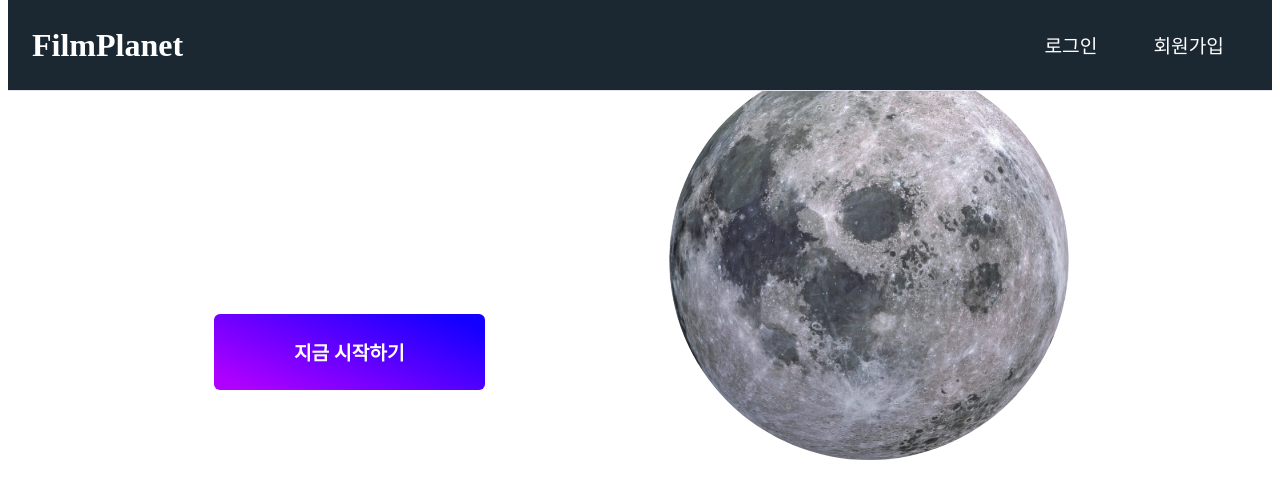
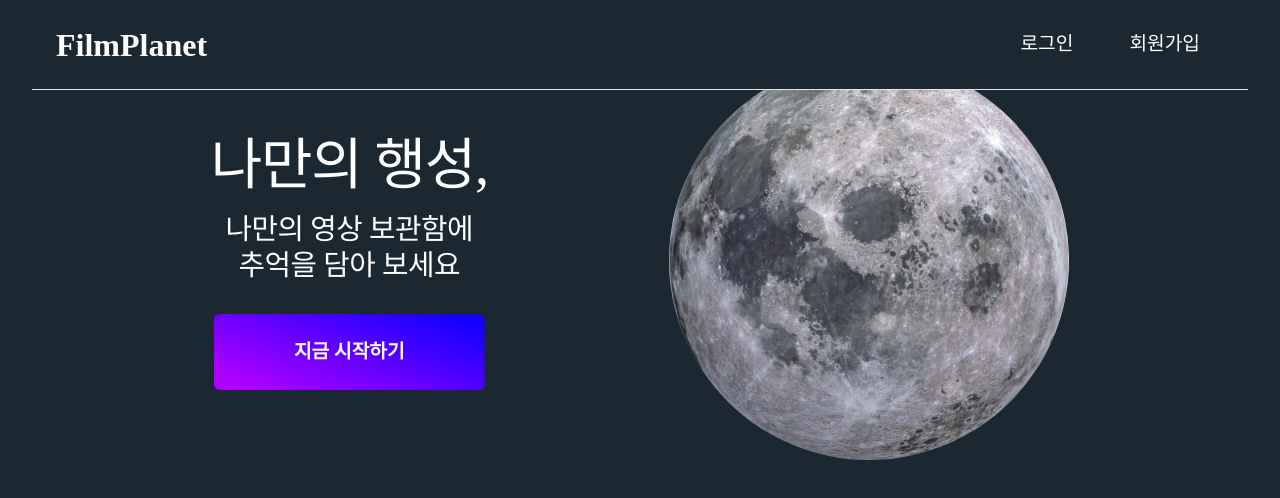
Before and after one commit to hmshp/film-planet, a React (Create React App) app in the folder client/: page / in a window 1280 px wide. Shown: the top 498 px of the page. Built offline with nearby package versions, Linux system fonts and the light colour scheme; a web font is replaced by a local one.

Commit message:
기본(default) 스타일 코드 추가

```diff
--- a/client/src/App.css
+++ b/client/src/App.css
@@ -1,38 +1,60 @@
-.App {
-  text-align: center;
+/*
+  1. Use a more-intuitive box-sizing model.
+*/
+*, *::before, *::after {
+  box-sizing: border-box;
 }
 
-.App-logo {
-  height: 40vmin;
-  pointer-events: none;
+/*
+  2. Remove default margin
+*/
+* {
+  margin: 0;
 }
 
-@media (prefers-reduced-motion: no-preference) {
-  .App-logo {
-    animation: App-logo-spin infinite 20s linear;
-  }
+/*
+  3. Allow percentage-based heights in the application
+*/
+html, body {
+  height: 100%;
 }
 
-.App-header {
-  background-color: #282c34;
-  min-height: 100vh;
-  display: flex;
-  flex-direction: column;
-  align-items: center;
-  justify-content: center;
-  font-size: calc(10px + 2vmin);
-  color: white;
+/*
+  Typographic tweaks!
+  4. Add accessible line-height
+  5. Improve text rendering
+*/
+body {
+  line-height: 1.5;
+  -webkit-font-smoothing: antialiased;
+  background: #1b2831;
 }
 
-.App-link {
-  color: #61dafb;
+/*
+  6. Improve media defaults
+*/
+img, picture, video, canvas, svg {
+  display: block;
+  max-width: 100%;
 }
 
-@keyframes App-logo-spin {
-  from {
-    transform: rotate(0deg);
-  }
-  to {
-    transform: rotate(360deg);
-  }
+/*
+  7. Remove built-in form typography styles
+*/
+input, button, textarea, select {
+  font: inherit;
 }
+
+/*
+  8. Avoid text overflows
+*/
+p, h1, h2, h3, h4, h5, h6 {
+  overflow-wrap: break-word;
+}
+
+/*
+  9. Create a root stacking context
+*/
+#root, #__next {
+  isolation: isolate;
+}
```
